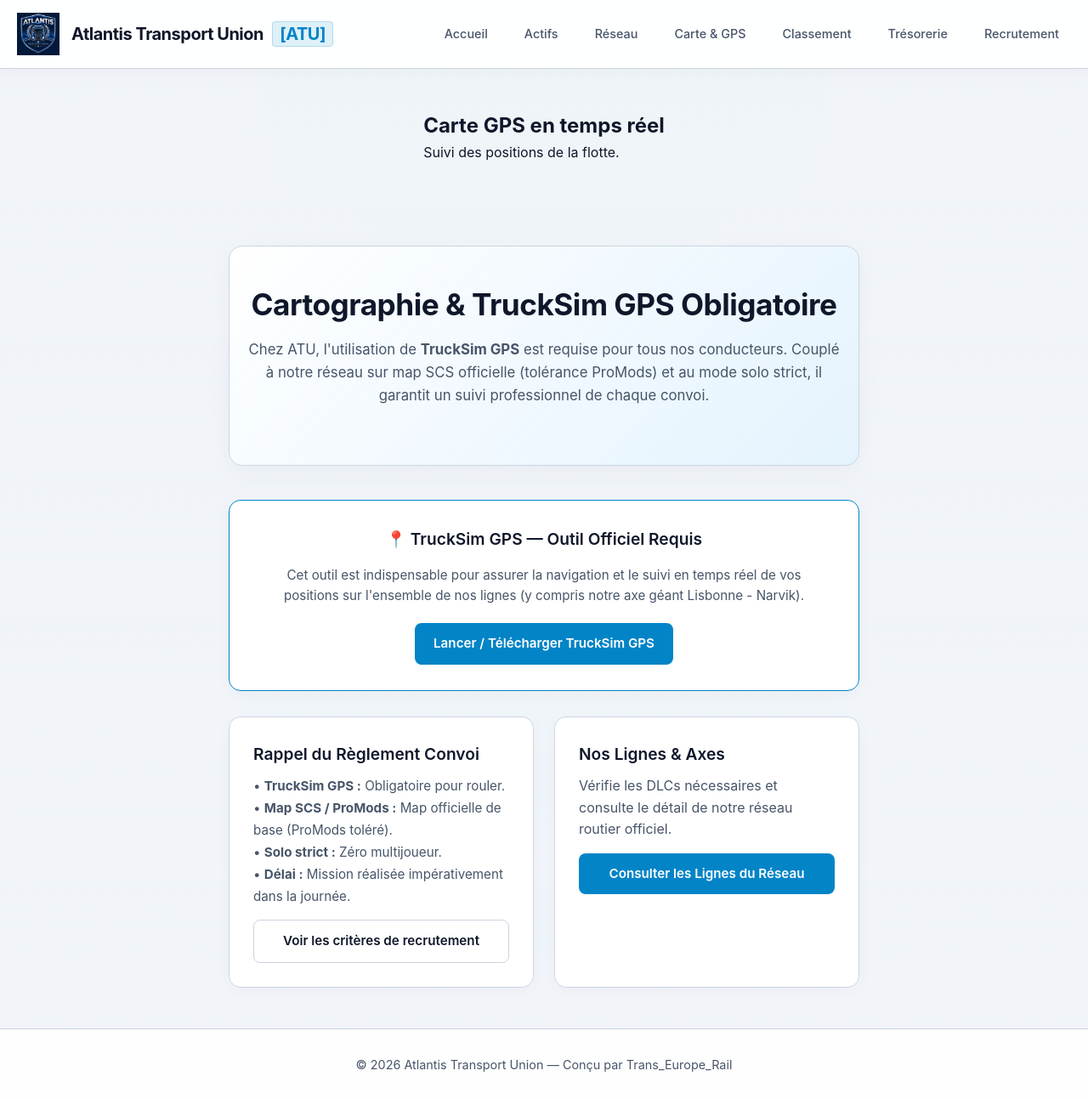
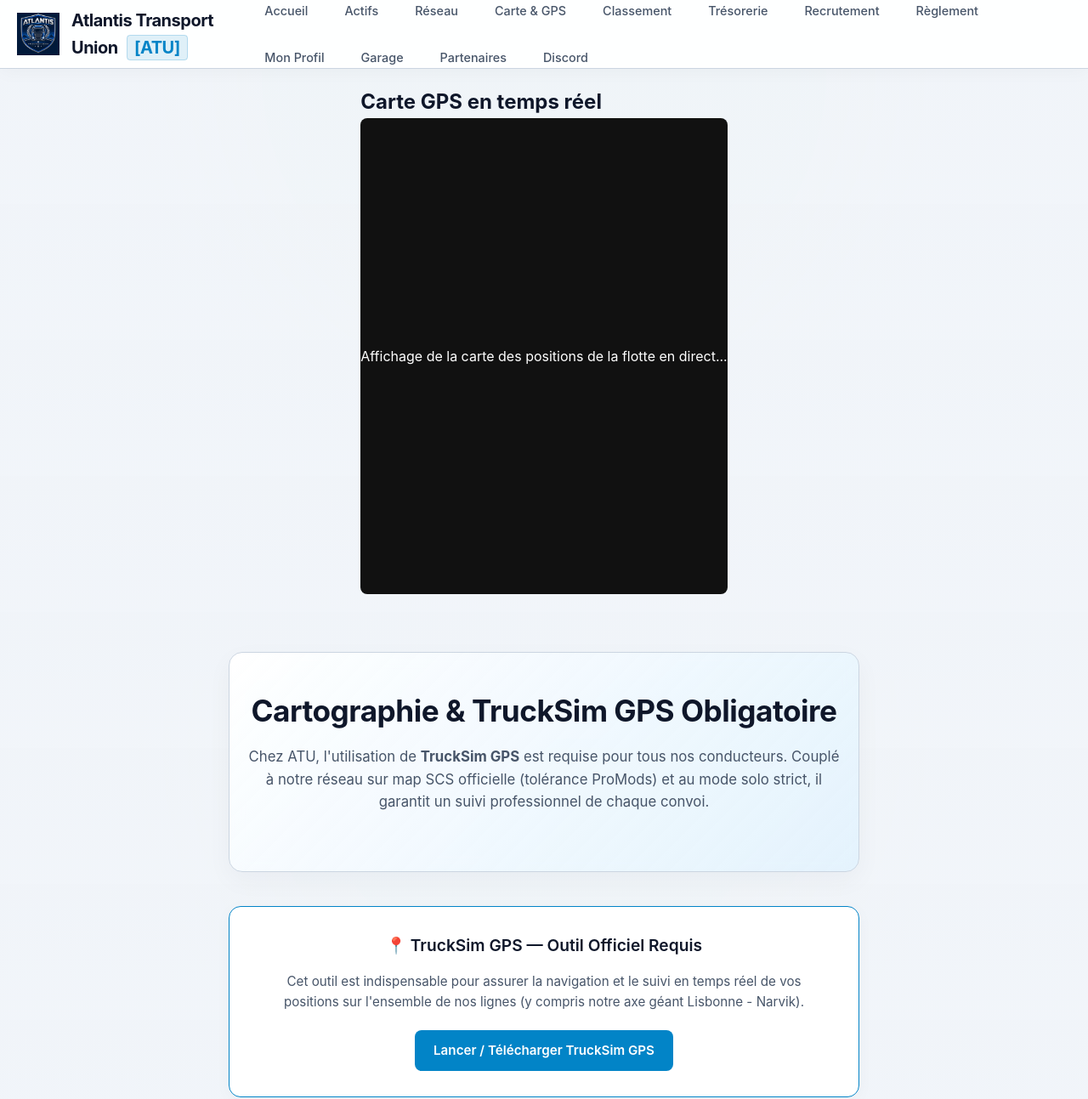
Before and after one commit to Trans-Europe-Rail/Atlantis-Transport-Union, a Flask app: page /carte in a window 1280 px wide. Shown: the top 1293 px of the page at 85% size. Before the commit the page ends 1261 px from the top, so only its background shows below. Run offline with Flask 3, Linux system fonts and the light colour scheme.

Commit message:
Refactor header and navigation in carte.html
Updated header structure and navigation layout for better organization and styling.

```diff
--- a/templates/carte.html
+++ b/templates/carte.html
@@ -12,7 +12,7 @@
                 <img src="{{ url_for('static', filename='Designer.png') }}" alt="Logo ATU" style="height: 50px; width: auto; object-fit: contain;">
                 <h1 style="margin: 0; font-size: 1.25rem;">{{ atu.nom }} <span>[{{ atu.tag }}]</span></h1>
             </div>
-        <nav style="display: flex; gap: 15px;">
+            <nav style="display: flex; gap: 15px; flex-wrap: wrap;">
                 <a href="/">Accueil</a>
                 <a href="/actifs">Actifs</a>
                 <a href="/lignes">Réseau</a>
@@ -20,12 +20,20 @@
                 <a href="/classement">Classement</a>
                 <a href="/factures">Trésorerie</a>
                 <a href="/recrutement">Recrutement</a>
+                <a href="/reglement">Règlement</a>
+                <a href="/conducteur">Mon Profil</a>
+                <a href="/garage">Garage</a>
+                <a href="/partenariats">Partenaires</a>
+                <a href="/discord">Discord</a>
             </nav>
         </div>
     </header>
-    <main class="container">
+    <main class="container" style="padding: 20px;">
         <h2>Carte GPS en temps réel</h2>
-        <p>Suivi des positions de la flotte.</p>
+        <div class="map-container" style="width: 100%; height: 70vh; background: #111; border-radius: 8px; display: flex; align-items: center; justify-content: center; color: #fff;">
+            <!-- Intégration de la télémétrie / carte Trucky -->
+            <p>Affichage de la carte des positions de la flotte en direct...</p>
+        </div>
     </main>
 </body>
 </html>
```
Lines whose indentation alone changed are shown as unchanged.
